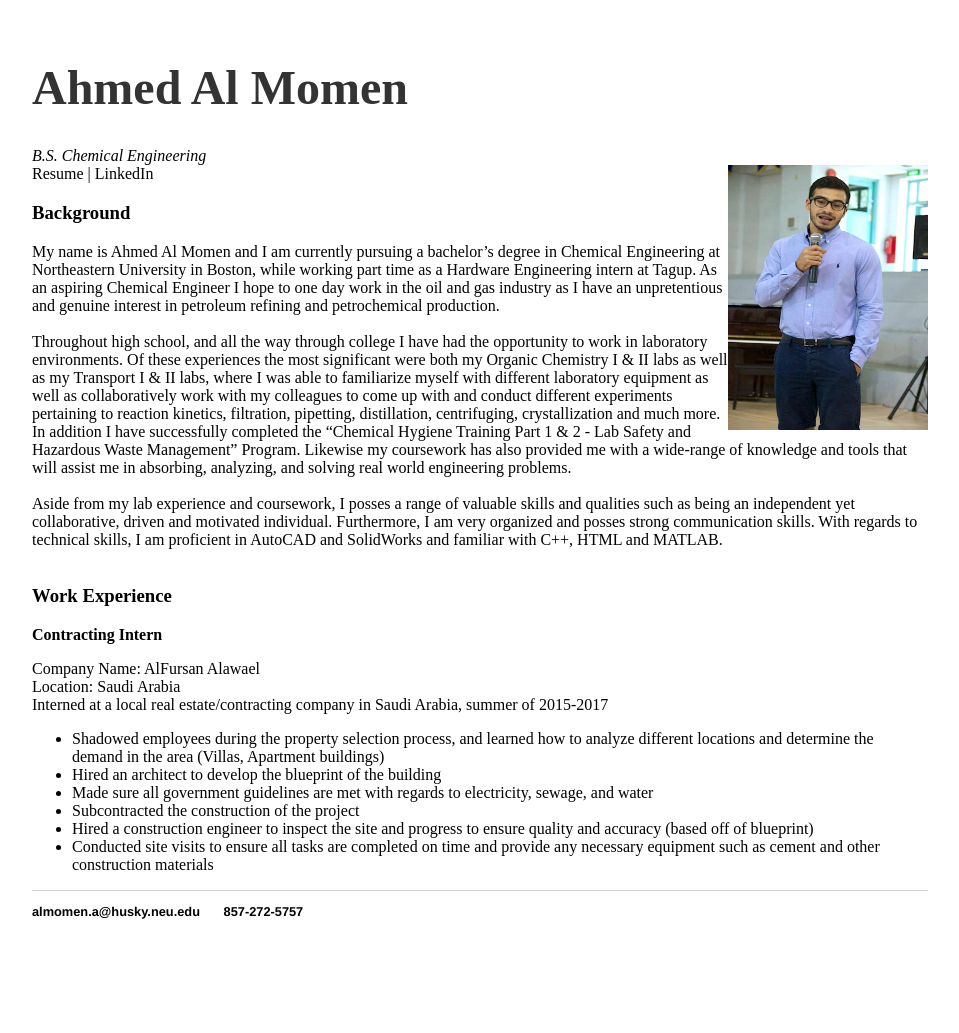
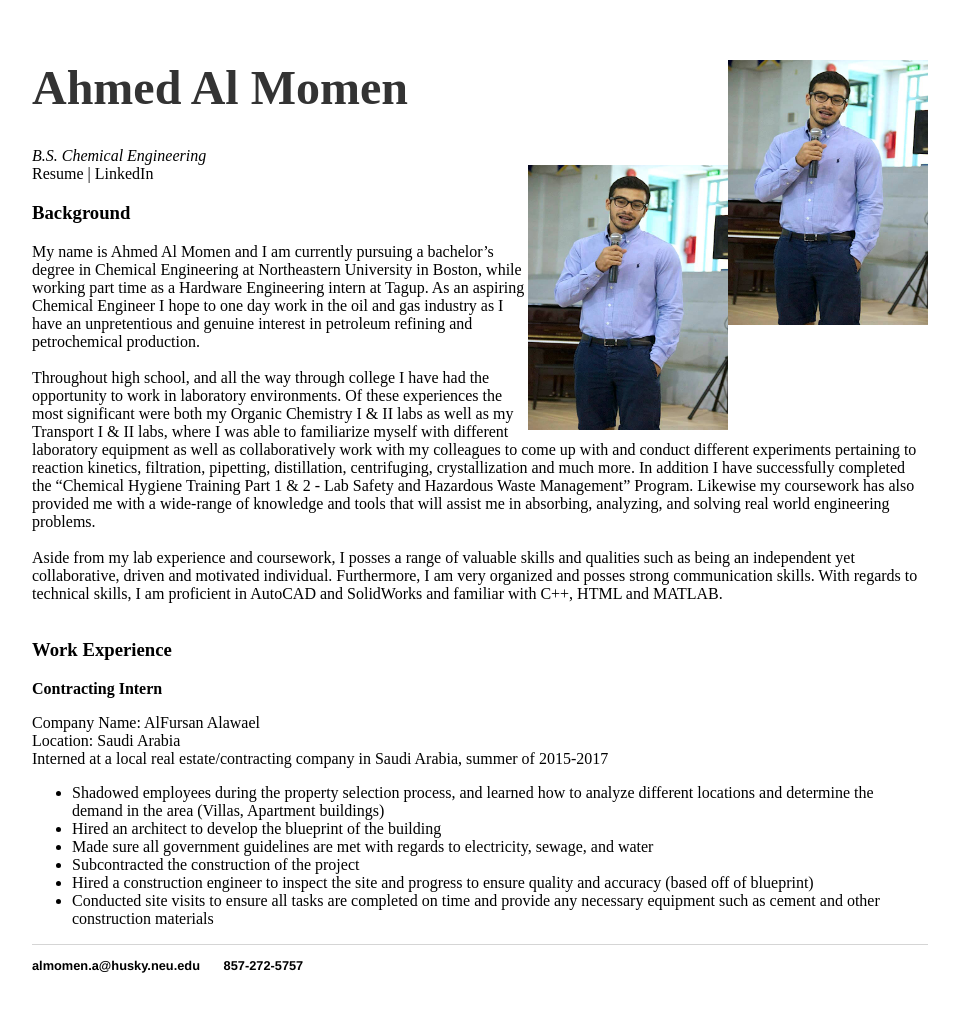
Before and after one commit to ahmedalmomen/aalmomen.com, a Jekyll site: the page built from index.html, in a window 1280 px wide. Shown: the whole page, without its empty margins (160-1119 px from the left). Built offline with Jekyll 4.4.1, drawn with Linux system fonts in a browser that asks for light colours; before the commit the page ends 979 px from its top, so only the background shows below that.

Commit message:
Update default.html

```diff
--- a/_layouts/default.html
+++ b/_layouts/default.html
@@ -6,6 +6,8 @@
                   <!-- link to main stylesheet -->
                   <link rel="stylesheet" type="text/css" href="/css/ma
 in.css">
+                  <img src="/grad breakfast.jpg" alt="html5 Icon"
+                 style="float:right;vertical-align:top;width:200px;height:265px;">
          </head>
 
 
```
